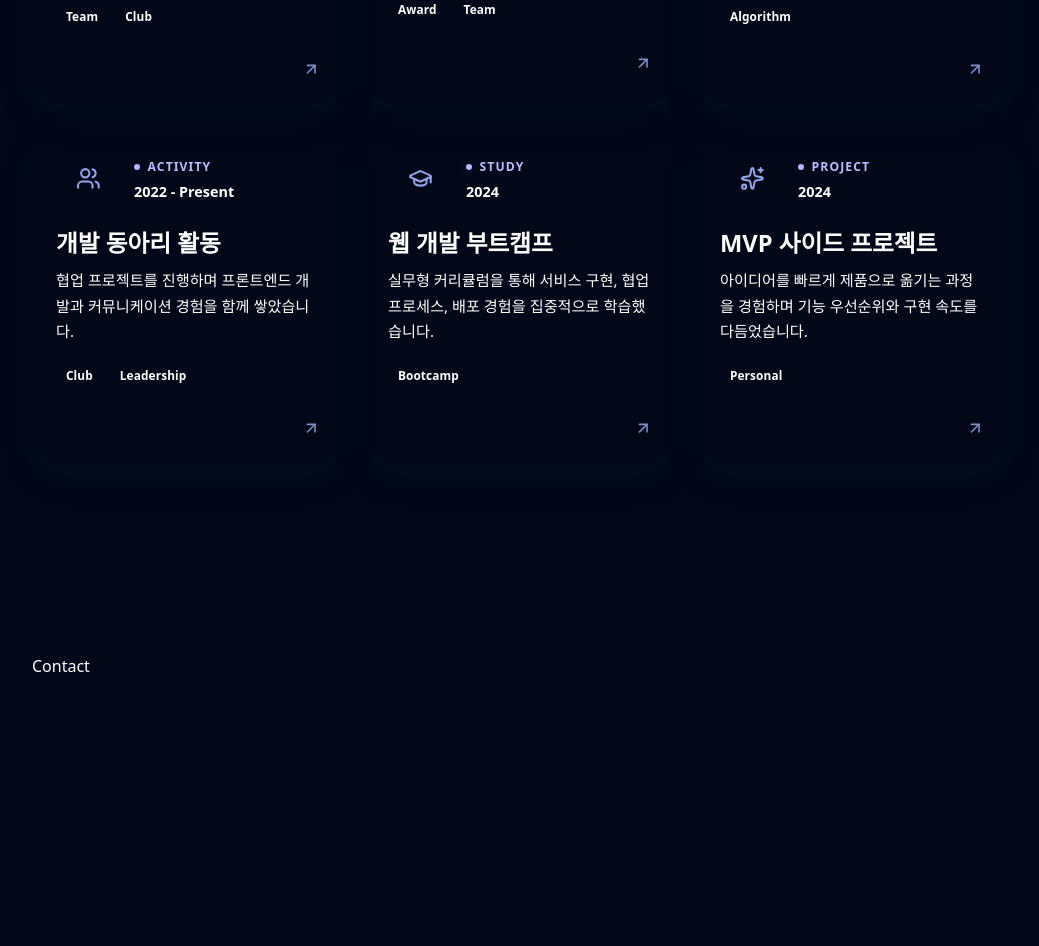
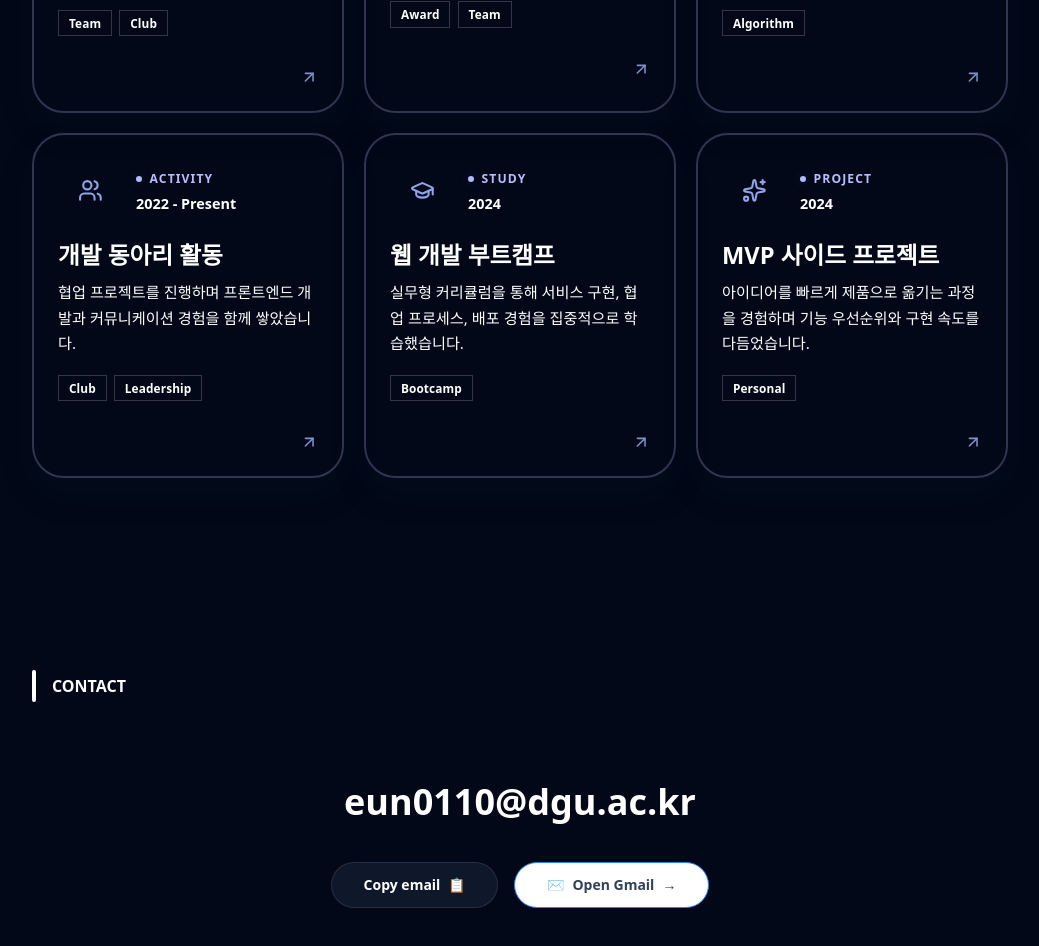
Before and after one commit to eae22/portfolio, a Next.js app: page / in a window 1280 px wide. Shown: the part 2377-3323 px from the top of the page, without its empty margins (120-1159 px from the left). Built offline with nearby package versions, Linux system fonts and the light colour scheme.

Commit message:
✨ feat: Contact 섹션 구현 (#5)

```diff
--- a/src/app/globals.css
+++ b/src/app/globals.css
@@ -1,5 +1,13 @@
 @import "tailwindcss";
 @import "../styles/tokens.css";
+
+@theme inline {
+  --color-background: var(--background);
+  --color-foreground: var(--foreground);
+
+  --font-sans: var(--font-family-sans);
+  --font-mono: var(--font-family-mono);
+}
 
 html {
   scroll-behavior: smooth;
--- a/src/app/page.tsx
+++ b/src/app/page.tsx
@@ -1,4 +1,4 @@
-import SectionLayout from "@/components/SectionLayout";
+import Contact from "@/sections/Contact";
 import Experience from "@/sections/Experience";
 import Intro from "@/sections/Intro";
 import Profile from "@/sections/Profile";
@@ -11,9 +11,7 @@ export default function Home() {
       <Profile />
       <Skills />
       <Experience />
-      <SectionLayout id="contact" fullHeight>
-        <h1>Contact</h1>
-      </SectionLayout>
+      <Contact />
     </main>
   );
 }
--- /dev/null
+++ b/src/sections/Contact.tsx
@@ -0,0 +1,62 @@
+"use client";
+
+import { useState } from "react";
+
+const EMAIL = "eun0110@dgu.ac.kr";
+const GMAIL_COMPOSE_URL =
+  `https://mail.google.com/mail/?view=cm&fs=1` +
+  `&to=${encodeURIComponent(EMAIL)}` +
+  `&su=${encodeURIComponent("포트폴리오 사이트 관련 문의드립니다")}`;
+
+export default function Contact() {
+  const [copied, setCopied] = useState(false);
+
+  const handleCopyEmail = async () => {
+    try {
+      await navigator.clipboard.writeText(EMAIL);
+      setCopied(true);
+
+      window.setTimeout(() => {
+        setCopied(false);
+      }, 1500);
+    } catch (error) {
+      console.error("이메일 복사에 실패했습니다.", error);
+    }
+  };
+
+  return (
+    <section id="contact" className="mx-auto max-w-5xl scroll-mt-16 px-6 py-24">
+      <div className="mb-20 flex items-center gap-4">
+        <div className="h-8 w-1 rounded-full bg-(--color-text-primary)" />
+        <h2 className="text-base font-bold tracking-(--letter-spacing-section) text-(--color-text-primary)">
+          CONTACT
+        </h2>
+      </div>
+      <div className="flex flex-col items-center justify-center">
+        <p className="mb-10 text-2xl font-bold text-(--color-text-primary) md:text-4xl">
+          {EMAIL}
+        </p>
+        <div className="flex flex-wrap items-center justify-center gap-4">
+          <button
+            type="button"
+            onClick={handleCopyEmail}
+            className="flex cursor-pointer items-center gap-2 rounded-full border border-(--color-border-subtle) bg-(--color-surface-card) px-8 py-3 text-sm font-semibold text-(--color-text-primary) transition-all duration-200 hover:scale-[1.03] hover:bg-(--color-surface-pill-hover) hover:shadow-md active:scale-[0.98]"
+          >
+            {copied ? "Copied!" : "Copy email"}
+            <span aria-hidden="true">{copied ? "✓" : "📋"}</span>
+          </button>
+          <a
+            href={GMAIL_COMPOSE_URL}
+            target="_blank"
+            rel="noreferrer"
+            className="flex cursor-pointer items-center gap-2 rounded-full border border-blue-500 bg-white px-8 py-3 text-sm font-semibold text-slate-700 transition-all duration-200 hover:scale-[1.03] hover:bg-gray-100 hover:shadow-md active:scale-[0.98]"
+          >
+            <span aria-hidden="true">✉️</span>
+            Open Gmail
+            <span aria-hidden="true">→</span>
+          </a>
+        </div>
+      </div>
+    </section>
+  );
+}
```
